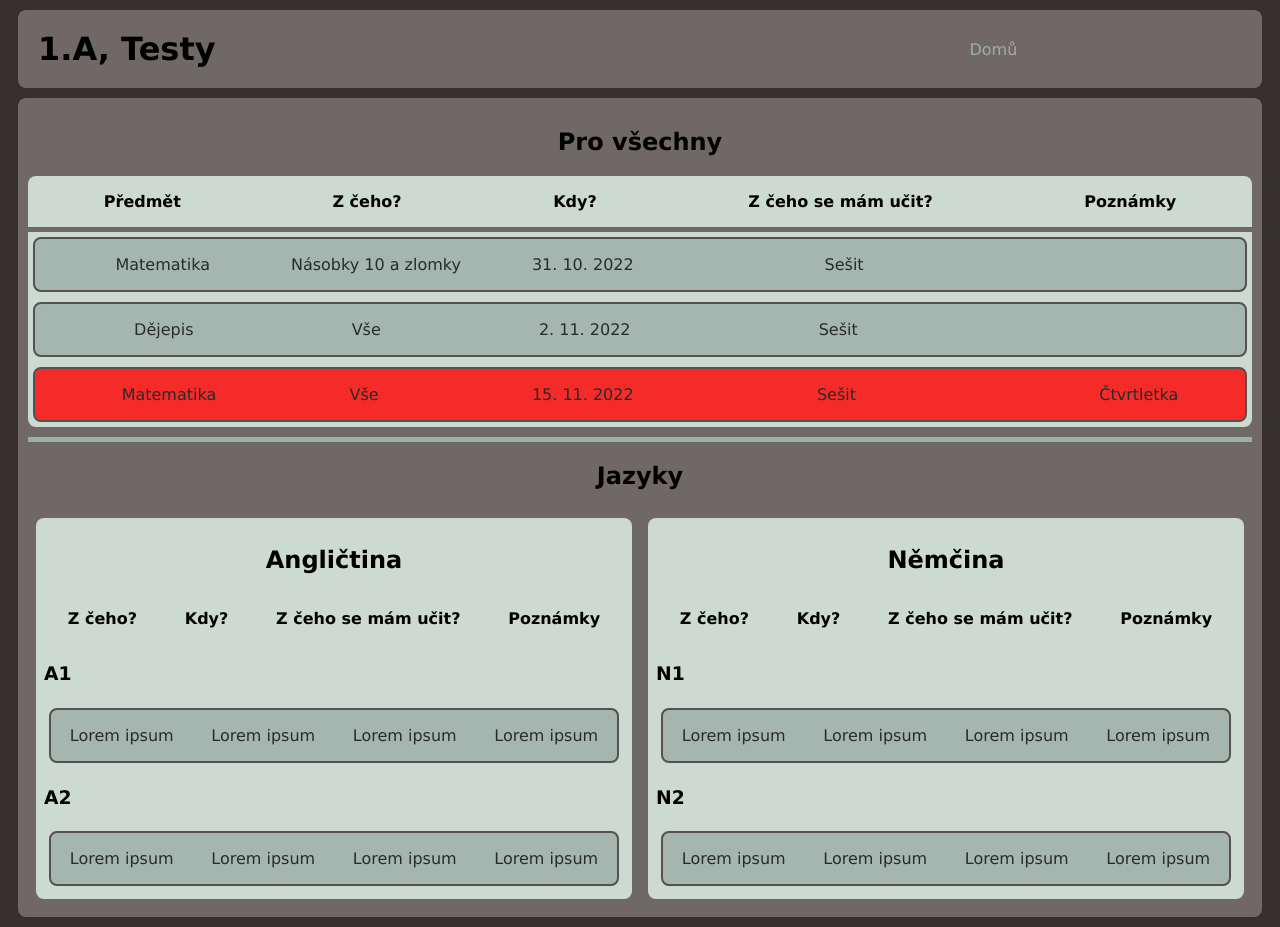
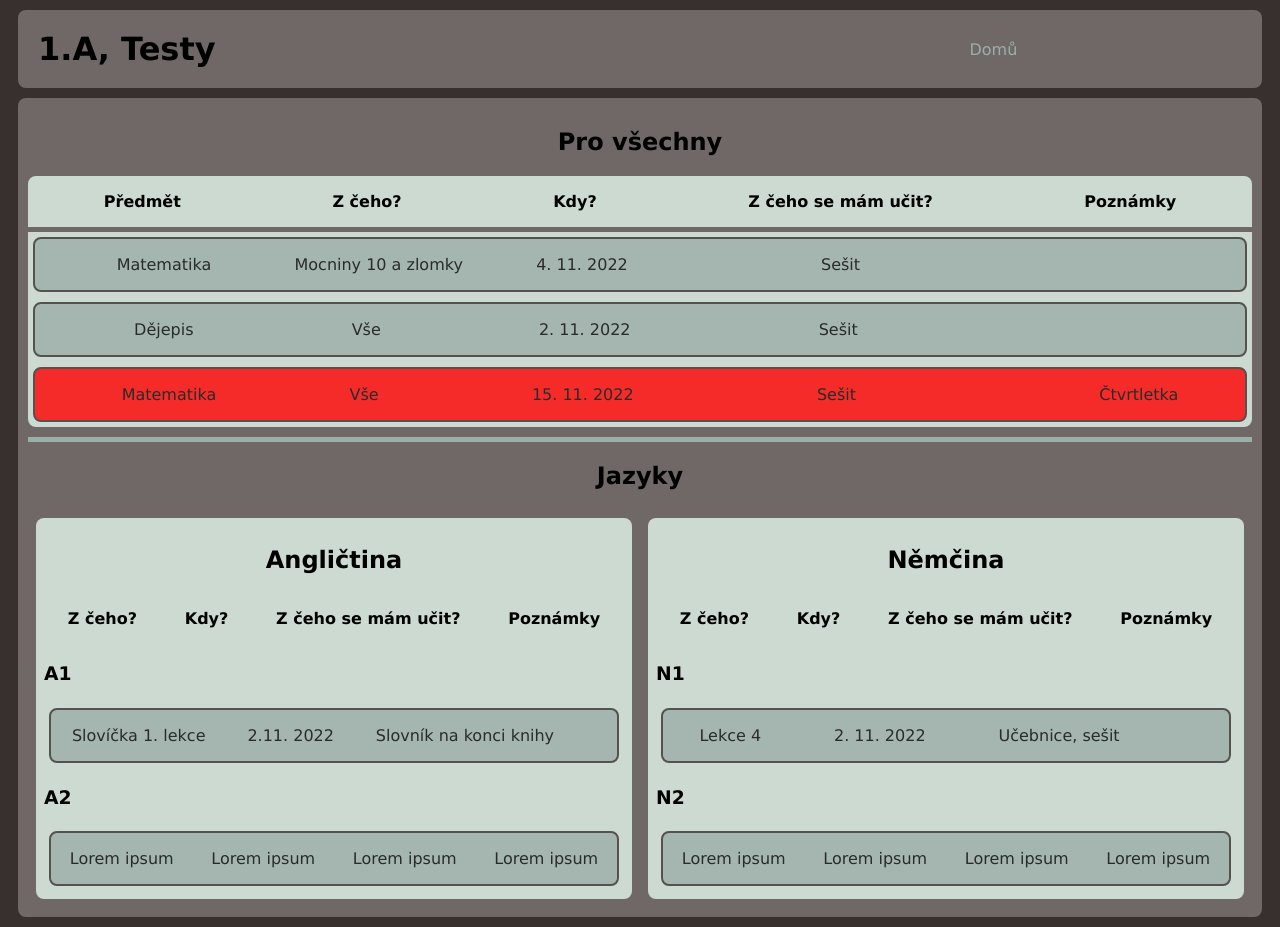
Before and after one commit to omamelo/Tridni_web, a plain HTML site: page testy.html in a window 1280 px wide. Drawn offline with Linux system fonts and the light colour scheme.

Commit message:
pridany testy

```diff
--- a/testy.html
+++ b/testy.html
@@ -21,8 +21,8 @@
                 <div class="vyplnovac"></div>
                 <div class="test3">
                     <p class="predmet3">Matematika</p>
-                    <p class="zceho3">Násobky 10 a zlomky</p>
-                    <p class="kdy3">31. 10. 2022</p>
+                    <p class="zceho3">Mocniny 10 a zlomky</p>
+                    <p class="kdy3">4. 11. 2022</p>
                     <p class="ucit3">Sešit</p>
                     <p class="poznamky3"></p>
                 </div>
@@ -51,10 +51,10 @@
                 <p class="poznamkya">Poznámky</p>
                 <h3 class="a1">A1</h3>
                 <div class="testa11">
-                    <p class="zcehoa11">Lorem ipsum</p>
-                    <p class="kdya11">Lorem ipsum</p>
-                    <p class="ucita11">Lorem ipsum</p>
-                    <p class="poznamkya11">Lorem ipsum</p>
+                    <p class="zcehoa11">Slovíčka 1. lekce</p>
+                    <p class="kdya11">2.11. 2022</p>
+                    <p class="ucita11">Slovník na konci knihy</p>
+                    <p class="poznamkya11"></p>
                 </div>
                 <h3 class="a2">A2</h3>
                 <div class="testa21">
@@ -72,10 +72,10 @@
                 <p class="poznamkyn">Poznámky</p>
                 <h3 class="n1">N1</h3>
                 <div class="testn11">
-                    <p class="zcehon11">Lorem ipsum</p>
-                    <p class="kdyn11">Lorem ipsum</p>
-                    <p class="ucitn11">Lorem ipsum</p>
-                    <p class="poznamkyn11">Lorem ipsum</p>
+                    <p class="zcehon11">Lekce 4</p>
+                    <p class="kdyn11">2. 11. 2022</p>
+                    <p class="ucitn11">Učebnice, sešit</p>
+                    <p class="poznamkyn11"></p>
                 </div>
                 <h3 class="n2">N2</h3>
                 <div class="testn21">
```
